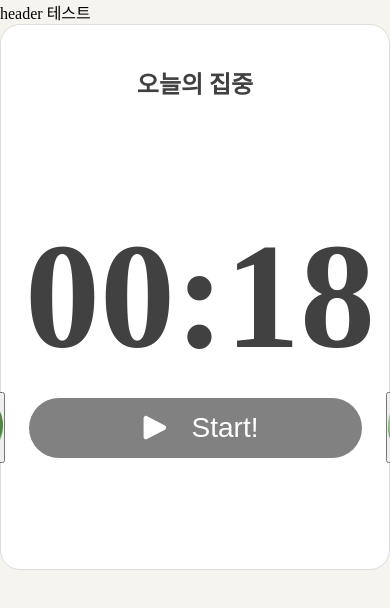
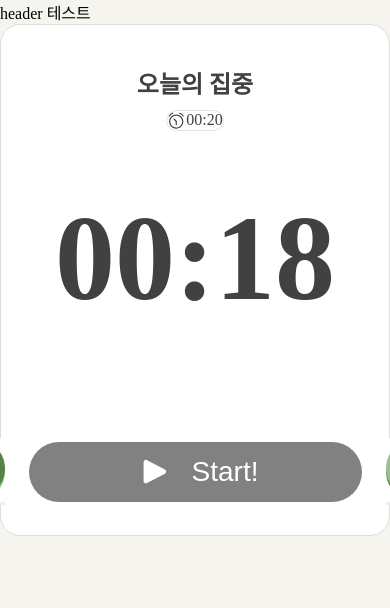
Before and after one commit to FS11-StudyForest-Team4/FS11-StudyForest-Team4-FE, a React (Vite) app: page /focus in a window 390 px wide. Both pictures are taken after a click on the button "Start!". Shown: the top 608 px of the page. Built offline with nearby package versions, Linux system fonts and the light colour scheme.

Commit message:
Fix: change css naming convention from camel to kebap, set media query of css

```diff
--- a/src/pages/focus/Focus.jsx
+++ b/src/pages/focus/Focus.jsx
@@ -38,7 +38,9 @@ const Focus = () => {
     if (!isOver) return;
 
     console.log('세션이 완료되었습니다!');
-    toast('🎉 50포인트를 획득했습니다!', { className: styles.toastCompleted });
+    toast('🎉 50포인트를 획득했습니다!', {
+      className: styles['toast-completed'],
+    });
   }, [isOver]);
 
   const handleStart = () => {
@@ -58,7 +60,7 @@ const Focus = () => {
     // pause 버튼
     //setIsPaused((prev) => !prev); 누르면 일시정지 <-> 재개
     setIsPaused(true);
-    toast('🚨 집중이 중단되었습니다.', { className: styles.toastPaused });
+    toast('🚨 집중이 중단되었습니다.', { className: styles['toast-paused'] });
   };
 
   const handleReset = () => {
@@ -69,31 +71,68 @@ const Focus = () => {
   };
 
   return (
-    <div className={styles.timerWrapper}>
-      <p className={styles.timerTitle}>오늘의 집중</p>
+    <div className={styles['timer-wrapper']}>
+      <p className={styles['timer-title']}>오늘의 집중</p>
+      {isRunning || isOver ? (
+        <div className={styles['start-time-tag']}>
+          <svg
+            className={styles['start-time-tag-icon']}
+            xmlns="http://www.w3.org/2000/svg"
+            width="19"
+            height="19"
+            viewBox="0 0 19 19"
+            fill="none"
+          >
+            <path
+              fill-rule="evenodd"
+              clip-rule="evenodd"
+              d="M2.10323 10.5749C2.10323 6.63984 5.2932 3.44987 9.22823 3.44987C13.1633 3.44987 16.3532 6.63984 16.3532 10.5749C16.3532 14.5099 13.1633 17.6999 9.22823 17.6999C5.2932 17.6999 2.10323 14.5099 2.10323 10.5749ZM3.29073 10.5749C3.29073 13.8541 5.94904 16.5124 9.22823 16.5124C10.803 16.5124 12.3132 15.8868 13.4267 14.7733C14.5402 13.6598 15.1657 12.1496 15.1657 10.5749C15.1657 7.29567 12.5074 4.63737 9.22823 4.63737C5.94904 4.63737 3.29073 7.29567 3.29073 10.5749Z"
+              fill="#414141"
+            />
+            <path
+              d="M7.36782 7.55862C7.13387 7.34062 6.76931 7.34706 6.5432 7.57316C6.31709 7.79927 6.31066 8.16384 6.52865 8.39778L8.63448 10.5036V13.7415C8.63448 14.0695 8.90031 14.3353 9.22823 14.3353C9.55615 14.3353 9.82198 14.0695 9.82198 13.7415V10.2582C9.82185 10.1008 9.7592 9.94986 9.64782 9.83862L7.36782 7.55862Z"
+              fill="#414141"
+            />
+            <path
+              d="M16.7728 4.63737C15.7954 3.33389 14.4972 2.30566 13.0045 1.65278C12.8588 1.58675 12.6926 1.58228 12.5436 1.6404C12.3946 1.69852 12.2753 1.8143 12.2128 1.96153C12.1445 2.10692 12.1388 2.274 12.1972 2.42367C12.2555 2.57335 12.3728 2.69248 12.5216 2.7532C13.8254 3.32687 14.9596 4.22659 15.8149 5.3657C15.927 5.51521 16.103 5.6032 16.2899 5.6032C16.4185 5.60378 16.5436 5.56205 16.6462 5.48445C16.778 5.39096 16.8661 5.24776 16.89 5.08789C16.9139 4.92803 16.8716 4.76534 16.7728 4.63737Z"
+              fill="#414141"
+            />
+            <path
+              d="M2.63365 5.34987C3.48895 4.21075 4.62314 3.31104 5.92698 2.73737C6.07572 2.67665 6.193 2.55752 6.25138 2.40784C6.30975 2.25816 6.30409 2.09108 6.23573 1.9457C6.17322 1.79847 6.05396 1.68268 5.90494 1.62456C5.75592 1.56645 5.58975 1.57091 5.44407 1.63695C3.95243 2.29542 2.65686 3.32915 1.68365 4.63737C1.51264 4.89228 1.56413 5.23551 1.8024 5.42903C1.9049 5.50663 2.03009 5.54836 2.15865 5.54778C2.33883 5.55741 2.51361 5.48459 2.63365 5.34987Z"
+              fill="#414141"
+            />
+          </svg>
+          <div className={styles['start-time-tag-time']}>
+            {setTimeFormat(START_TIME)}
+          </div>
+        </div>
+      ) : (
+        <div className={styles['start-time-tag-placeholder']}>
+          <div className={styles['start-time-tag-time']}>
+            {setTimeFormat(START_TIME)}
+          </div>
+        </div>
+      )}
       <div
-        className={`${styles.timer} ${timeLeft < 0 ? styles.timeOver : timeLeft <= 10 ? styles.timeWarning : ''}`}
+        className={`${styles.timer} ${timeLeft < 0 ? styles['time-over'] : timeLeft <= 10 ? styles['time-warning'] : ''}`}
       >
         {setTimeFormat(timeLeft)}
       </div>
 
-      <div className={styles.timerButtonWrapper}>
-        {isRunning && !isOver ? (
-          <>
+      <div className={styles['timer-button-wrapper']}>
         <button
           type="button"
-              className={styles.timerPauseButton}
+          className={`${styles['timer-pause-button']} ${
+            !(isRunning && !isOver) ? styles['hidden'] : ''
+          }`}
           onClick={handlePause}
         >
-              <img className={styles.pauseIcon} src={pause_ic} />
+          <img className={styles['pause-icon']} src={pause_ic} />
         </button>
-          </>
-        ) : (
-          <div className={styles.timerButtonPlaceholder} />
-        )}
+
         <button
           type="button"
-          className={styles.timerStartButton}
+          className={styles['timer-start-button']}
           disabled={isRunning && !isOver}
           onClick={isOver ? handleStop : handleStart}
         >
@@ -143,17 +182,15 @@ const Focus = () => {
           )}
         </button>
 
-        {isRunning && !isOver ? (
         <button
           type="button"
-            className={styles.timerResetButton}
+          className={`${styles['timer-reset-button']} ${
+            !(isRunning && !isOver) ? styles['hidden'] : ''
+          }`}
           onClick={handleReset}
         >
-            <img className={styles.resetIcon} src={reset_ic} />
+          <img className={styles['reset-icon']} src={reset_ic} />
         </button>
-        ) : (
-          <div className={styles.timerButtonPlaceholder} />
-        )}
       </div>
       <ToastContainer
         position="bottom-center"
--- a/src/pages/focus/Focus.module.css
+++ b/src/pages/focus/Focus.module.css
@@ -1,9 +1,12 @@
-.timerWrapper {
+.timer-wrapper {
   display: flex;
   flex-direction: column;
+  max-width: 1120px;
+  width: 100%;
   height: 546px;
-  padding: 40px 24px;
+  padding: 40px 24px 34px 24px;
   gap: 10px;
+  align-items: center;
 
   border-radius: 20px;
   border: 1px solid var(--gray-gray_DDDDDD, #ddd);
@@ -14,41 +17,79 @@
   font-style: normal;
   font-weight: 800;
   line-weight: normal;
+}
 
-  .timerTitle {
+.timer-title {
   margin: 0 auto;
   text-align: right;
   font-size: 24px;
   line-weight: normal;
 }
 
+.start-time-tag,
+.start-time-tag-placeholder {
+  display: inline-flex;
+  justify-content: center;
+
+  border-radius: 50px;
+  border: 1px solid rgba(0, 0, 0, 0.1);
+  background: rgba(255, 255, 255, 0.3);
+}
+
+.start-time-tag-icon {
+  width: 19px;
+  height: 19px;
+}
+
+.start-time-tag-time {
+  font-size: 16px;
+  font-weight: 500;
+}
+
+.start-time-tag-placeholder {
+  border: 1px solid #fff;
+  background: #fff;
+  color: #fff;
+}
+
 .timer {
   margin: 0 auto;
-    margin-top: 100px;
+  margin-top: 49px;
   text-align: center;
   font-size: 150px;
 }
 
-  .timeOver {
+.time-over {
   color: var(--gray-gray_818181, #818181);
 }
 
-  .timeWarning {
+.time-warning {
   color: var(--red-red_F50E0E, #f50e0e);
 }
 
-  .timerButtonWrapper {
+.timer-button-wrapper {
   display: flex;
+  flex-direction: row;
   justify-content: center;
   align-items: center;
   gap: 24px;
+  margin-top: 94.5px;
 }
 
-  .timerButtonPlaceholder {
-    width: 80px;
+.timer-wrapper button {
+  border: 0;
 }
 
-  .timerStartButton {
+.timer-wrapper img {
+  background-color: #fff;
+}
+
+.hidden {
+  visibility: hidden;
+  pointer-events: none;
+}
+
+.timer-start-button {
   font-size: 28px;
   text-align: center;
   color: #fff;
@@ -66,26 +107,22 @@
   gap: 16px;
 }
 
-  .timerStartButton:disabled {
+.timer-start-button:disabled {
   background-color: var(--gray-gray_818181, #818181);
 }
 
-  .timerPauseButton {
-    .pauseIcon {
+.timer-pause-button .pause-icon {
   width: 64px;
   height: 64px;
 }
-  }
 
-  .timerResetButton {
-    .resetIcon {
+.timer-reset-button .reset-icon {
   width: 64px;
   height: 64px;
 }
-  }
 
-  .toastCompleted,
-  .toastPaused {
+.toast-completed,
+.toast-paused {
   position: bottom-center;
 
   display: inline-flex;
@@ -100,8 +137,64 @@
   font-weight: 500;
 }
 
-  .toastPaused {
+.toast-paused {
   background: var(--pink-pink_FDE0E9, #fde0e9);
   color: var(--red-red_F50E0E, #f50e0e);
 }
+
+@media (max-width: 744px) {
+  .timer-wrapper {
+    max-width: 648px;
+    padding: 40px 24px;
+    height: 512px;
   }
+
+  .timer {
+    font-size: 120px;
+  }
+
+  .timer-button-wrapper {
+    margin-top: 100px;
+  }
+}
+
+@media (max-width: 375px) {
+  .timer-wrapper {
+    max-width: 312px;
+    padding: 24px 16px 24px 16px;
+  }
+
+  .timer {
+    margin-top: 64px;
+    font-size: 80px;
+  }
+
+  .timer-button-wrapper {
+    margin-top: 64.94px;
+    margin-bottom: 0;
+  }
+
+  .timer-start-button {
+    width: 140px;
+    height: 45px;
+    font-size: 18px;
+  }
+
+  .timer-button-wrapper {
+    display: flex;
+    height: 48px;
+    padding: 0 14px;
+    justify-content: center;
+    align-items: center;
+  }
+
+  .timer-pause-button .pause-icon,
+  .timer-reset-button .reset-icon {
+    display: flex;
+    align-items: center;
+    justify-content: center;
+
+    width: 48px;
+    height: 48px;
+  }
+}
```
Lines whose indentation alone changed are shown as unchanged.
